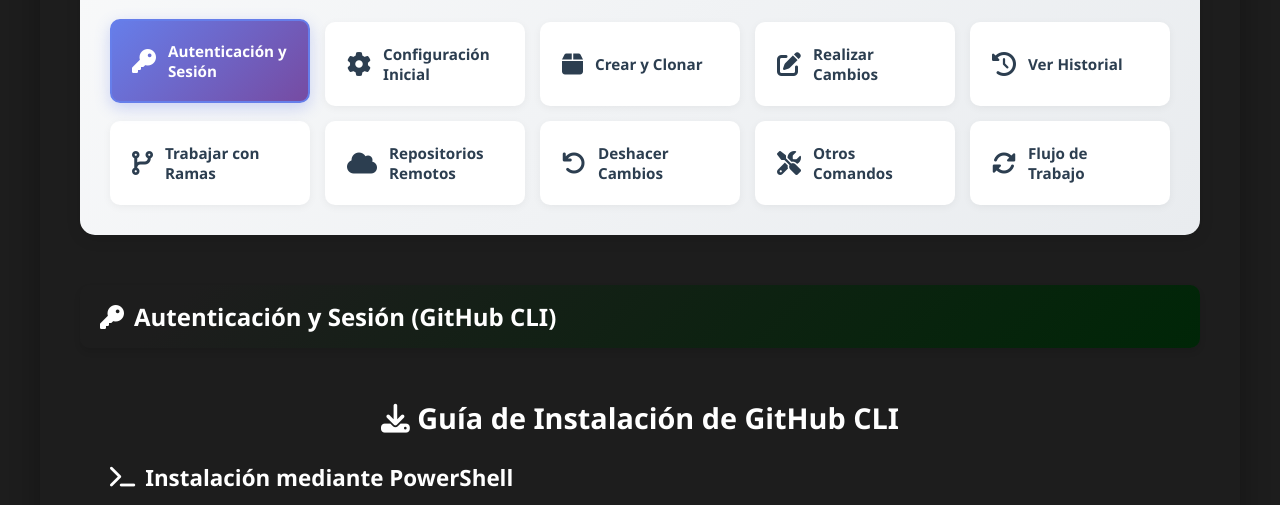
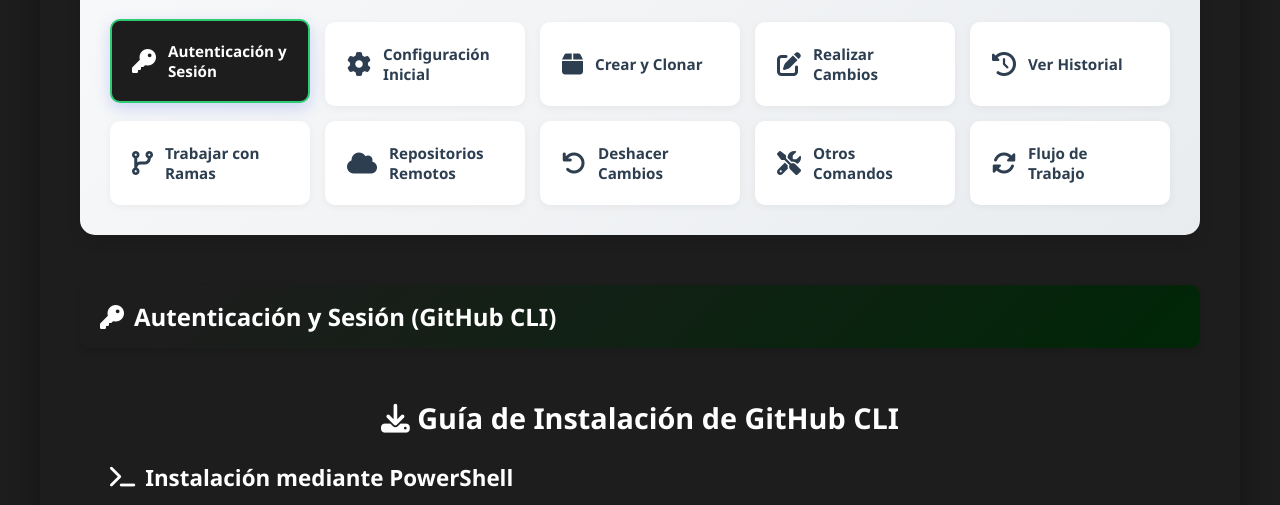
Before and after one commit to Daardev/comandos-git, a plain HTML site: page index.html in a window 1280 px wide. In both pictures the pointer is over the link "Autenticación y Sesión". Shown: the part 293-798 px from the top of the page. Drawn offline with Linux system fonts and the light colour scheme.

Commit message:
hover menu

```diff
--- a/assets/css/styles.css
+++ b/assets/css/styles.css
@@ -324,8 +324,8 @@
         .menu-item:hover {
             transform: translateY(-3px);
             box-shadow: 0 5px 15px rgba(102, 126, 234, 0.3);
-            border-color: #667eea;
-            background: linear-gradient(135deg, #667eea 0%, #764ba2 100%);
+            border-color: var(--color-text-primary);
+            background: var(--color-primary);
             color: white;
         }
 
```
